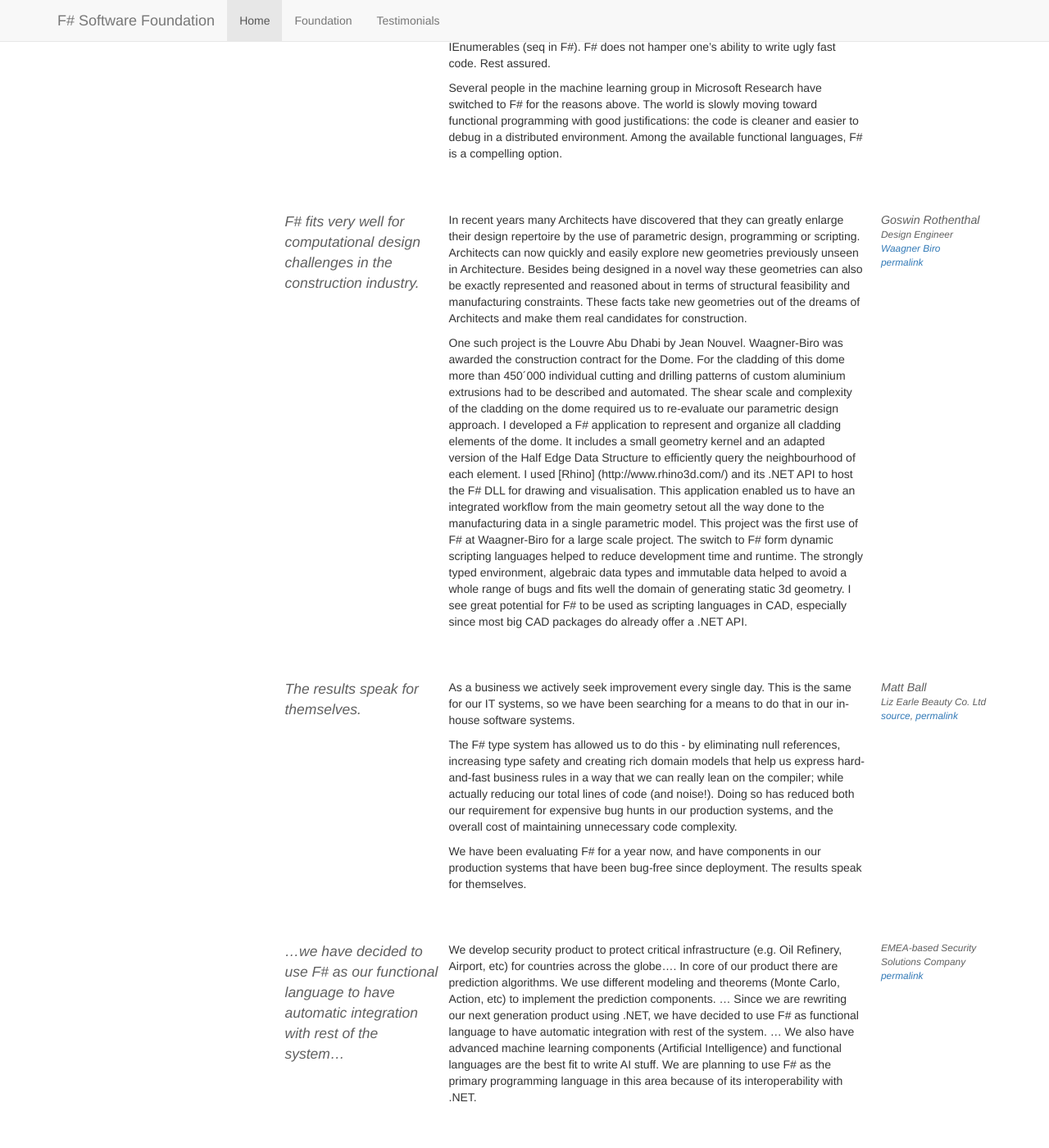
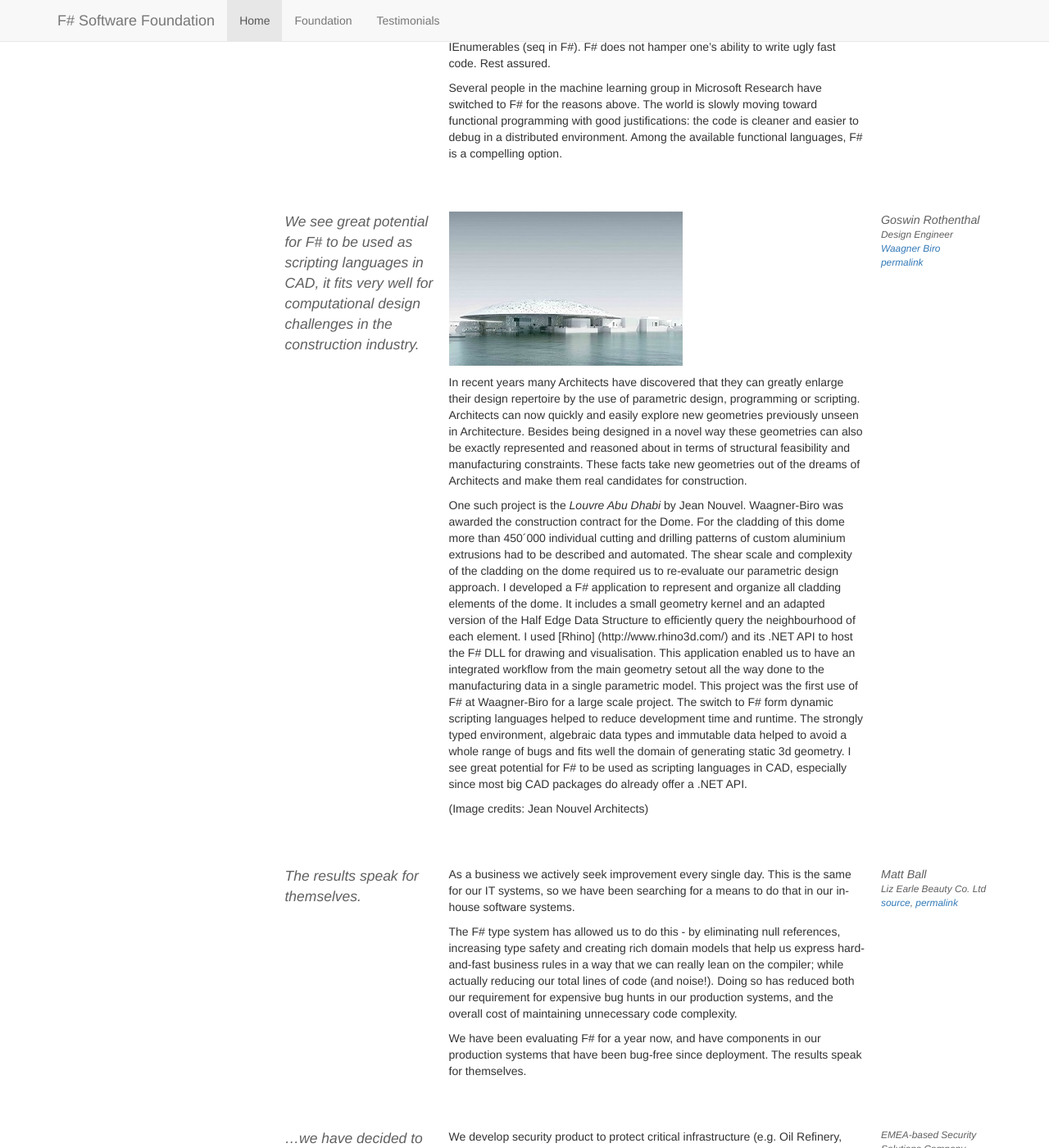
Before and after one commit to fsharp/fsharp.org, a Jekyll site: the page built from testimonials/index.md, in a window 1280 px wide and 1400 px high, scrolled down 4321 px. Shown: the whole window at 82% size. Built offline with Jekyll 4.4.1, drawn with Linux system fonts in a browser that asks for light colours; nearby versions of some CDN libraries; some web fonts are replaced; comment, search, counter and statistics services are not loaded.

Commit message:
add image supplied by Goswin Rothenthal

```diff
--- a/testimonials/index.md
+++ b/testimonials/index.md
@@ -257,7 +257,6 @@
 ---
 
 
-
 > For a machine learning scientist, speed of experimentation is the critical factor to optimize.
 
 1. **Patrice Simard**
@@ -304,16 +303,20 @@
 <a id="goswin-1" > </a>
 ---
 
-> F# fits very well for computational design challenges in the construction industry.
+> We see great potential for F# to be used as scripting languages in CAD, it fits very well for computational design challenges in the construction industry.
 
 1. **Goswin Rothenthal**
 2. Design Engineer
 3. [Waagner Biro](http://www.waagner-biro.com/en/company/news-press/news/oriental-jewel-by-waagner-biro-the-domed-roof-of-the-louvre-abu-dhabi)
 4. [permalink](#goswin-1)
 
+<a href="http://www.waagner-biro.com/en/company/news-press/news/oriental-jewel-by-waagner-biro-the-domed-roof-of-the-louvre-abu-dhabi"> <img src="/img/big/goswin-waggner.png" /></a>
+
 In recent years many Architects have discovered that they can greatly enlarge their design repertoire by the use of parametric design, programming or scripting. Architects can now quickly and easily explore new geometries previously unseen in Architecture. Besides being designed in a novel way these geometries can also be exactly represented and reasoned about in terms of structural feasibility and manufacturing constraints. These facts take new geometries out of the dreams of Architects and make them real candidates for construction.
 
-One such project is the Louvre Abu Dhabi by Jean Nouvel. Waagner-Biro was awarded the construction contract for the Dome. For the cladding of this dome more than 450´000 individual cutting and drilling patterns of custom aluminium extrusions had to be described and automated.  The shear scale and complexity of the cladding on the dome required us to re-evaluate our parametric design approach. I developed a F# application to represent and organize all cladding elements of the dome. It includes a small geometry kernel and an adapted version of the Half Edge Data Structure to efficiently query the neighbourhood of each element. I used [Rhino] (http://www.rhino3d.com/) and its .NET API to host the F# DLL for drawing and visualisation. This application enabled us to have an integrated workflow from the main geometry setout  all the way done to the manufacturing data in a single parametric model. This project was the first use of F# at Waagner-Biro for a large scale project. The switch to F# form dynamic scripting languages helped to reduce development time and runtime. The strongly typed environment, algebraic data types and immutable data helped to avoid a whole range of bugs and fits well the domain of generating static 3d geometry. I see great potential for F# to be used as scripting languages in CAD, especially since most big CAD packages do already offer a .NET API.
+One such project is the *Louvre Abu Dhabi* by Jean Nouvel. Waagner-Biro was awarded the construction contract for the Dome. For the cladding of this dome more than 450´000 individual cutting and drilling patterns of custom aluminium extrusions had to be described and automated.  The shear scale and complexity of the cladding on the dome required us to re-evaluate our parametric design approach. I developed a F# application to represent and organize all cladding elements of the dome. It includes a small geometry kernel and an adapted version of the Half Edge Data Structure to efficiently query the neighbourhood of each element. I used [Rhino] (http://www.rhino3d.com/) and its .NET API to host the F# DLL for drawing and visualisation. This application enabled us to have an integrated workflow from the main geometry setout  all the way done to the manufacturing data in a single parametric model. This project was the first use of F# at Waagner-Biro for a large scale project. The switch to F# form dynamic scripting languages helped to reduce development time and runtime. The strongly typed environment, algebraic data types and immutable data helped to avoid a whole range of bugs and fits well the domain of generating static 3d geometry. I see great potential for F# to be used as scripting languages in CAD, especially since most big CAD packages do already offer a .NET API.
+
+(Image credits: Jean Nouvel Architects)
 
 <div class="keywords">geometry, CAD, construction industry, Rhino</div>
 
```
Also changed, not shown: img/big/goswin-waggner.png (added).
